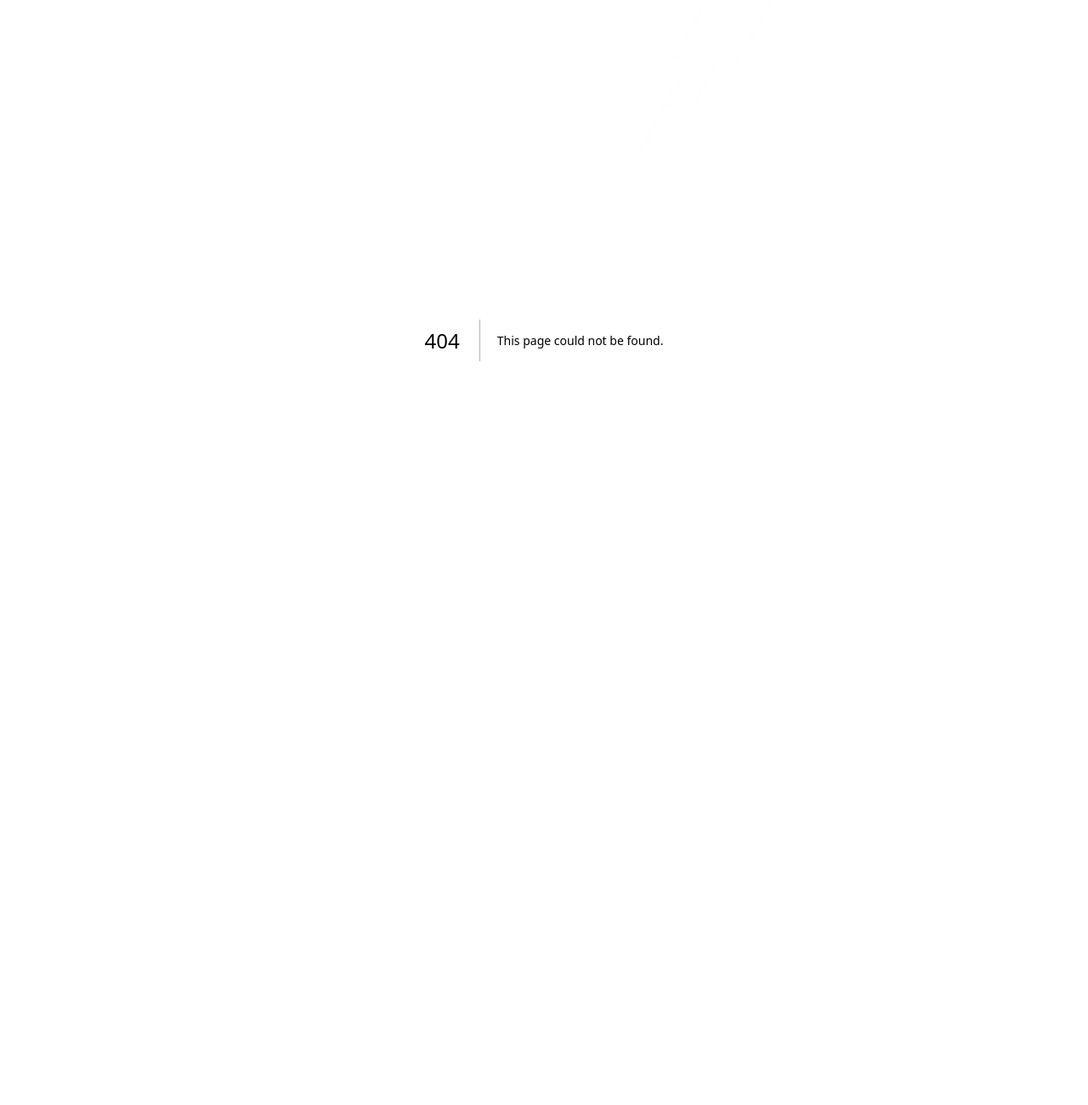
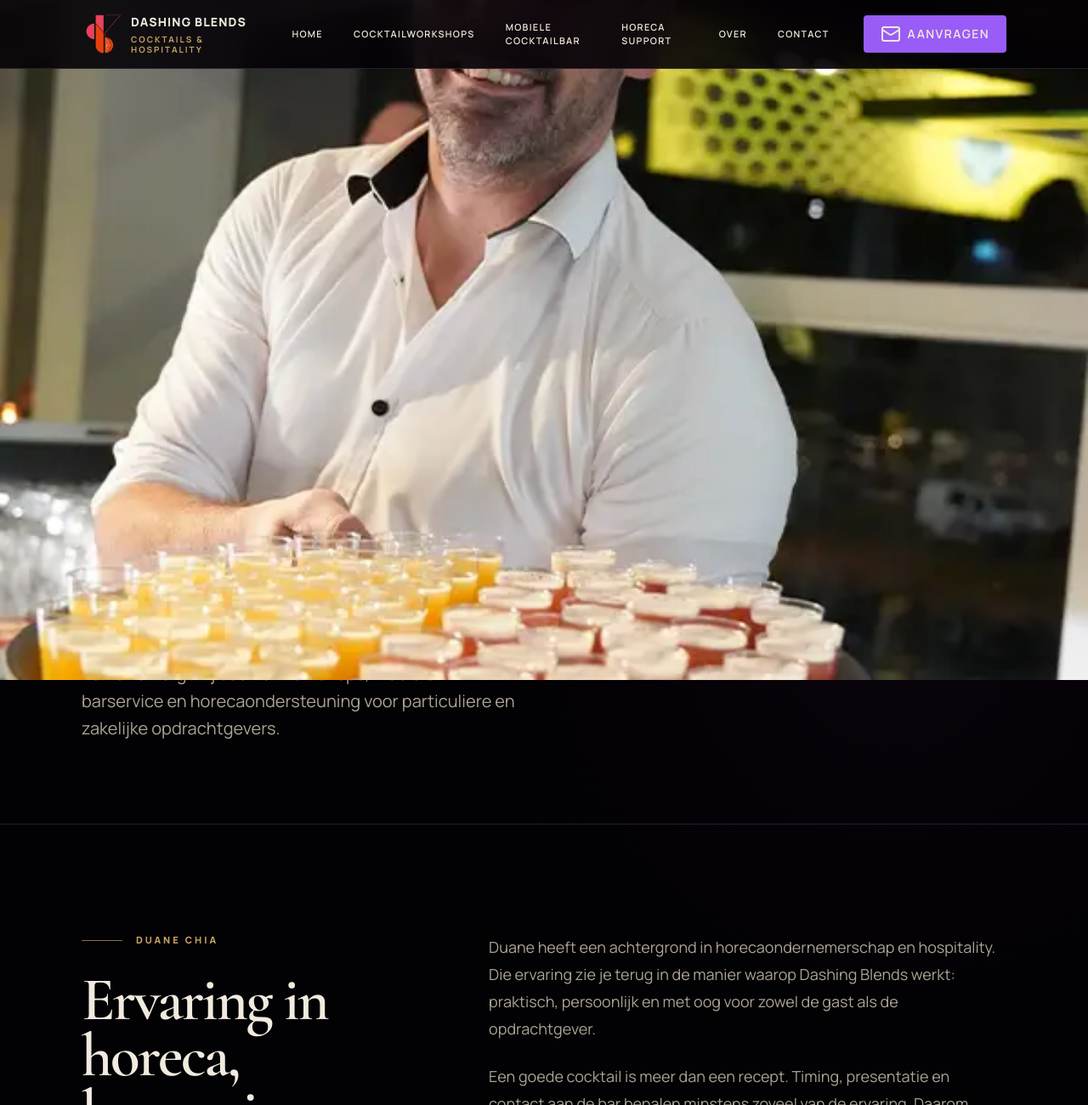
Before and after one commit to VolkerWillems/dashing-blends, a Next.js app: page /over in a window 1280 px wide. Before the commit this address had no page. Shown: the top 1300 px of the page at 85% size. Before the commit the page ends 800 px from the top, so only its background shows below. Built offline with nearby package versions, Linux system fonts and the light colour scheme.

Commit message:
Add about Dashing Blends page

```diff
--- /dev/null
+++ b/app/over/page.tsx
@@ -0,0 +1,121 @@
+import type { Metadata } from "next";
+import Image from "next/image";
+import { BriefcaseBusiness, GlassWater, HeartHandshake } from "lucide-react";
+
+import { ContactCta } from "@/components/contact-cta";
+import { PageHero } from "@/components/page-hero";
+import { SiteFooter } from "@/components/site-footer";
+import { SiteHeader } from "@/components/site-header";
+
+export const metadata: Metadata = {
+  title: "Over Dashing Blends",
+  description:
+    "Maak kennis met Duane en Dashing Blends: cocktails, gastvrijheid en professionele horecaondersteuning vanuit Venlo.",
+};
+
+export default function AboutPage() {
+  return (
+    <main className="overflow-hidden">
+      <SiteHeader />
+      <PageHero
+        eyebrow="Over Dashing Blends"
+        title="Gastvrijheid met aandacht voor het moment."
+        introduction="Dashing Blends is het bedrijf van Duane Chia. Vanuit Venlo verzorgt hij cocktailworkshops, mobiele barservice en horecaondersteuning voor particuliere en zakelijke opdrachtgevers."
+        image="/duane-04.webp"
+        imageAlt="Duane van Dashing Blends met een dienblad cocktails"
+      />
+
+      <section className="soft-section border-y border-border/70 py-24 sm:py-32">
+        <div className="section-shell grid gap-14 lg:grid-cols-[0.82fr_1.18fr] lg:items-start">
+          <div className="fade-up">
+            <div className="flex items-center gap-4">
+              <span className="h-px w-12 bg-secondary/70" />
+              <span className="eyebrow-copy text-secondary">Duane Chia</span>
+            </div>
+            <h2 className="display-copy mt-7 text-5xl leading-[0.92] sm:text-6xl xl:text-7xl">
+              Ervaring in horeca, barservice en gastcontact.
+            </h2>
+          </div>
+
+          <div className="fade-up max-w-3xl space-y-6 text-base leading-8 text-muted-foreground sm:text-lg">
+            <p>
+              Duane heeft een achtergrond in horecaondernemerschap en hospitality. Die ervaring zie je terug in de manier waarop Dashing Blends werkt: praktisch, persoonlijk en met oog voor zowel de gast als de opdrachtgever.
+            </p>
+            <p>
+              Een goede cocktail is meer dan een recept. Timing, presentatie en contact aan de bar bepalen minstens zoveel van de ervaring. Daarom worden techniek en gastvrijheid altijd als één geheel benaderd.
+            </p>
+            <p>
+              Dashing Blends werkt op locatie en stemt iedere opdracht af op de gelegenheid, de groep en de beschikbare voorzieningen.
+            </p>
+          </div>
+        </div>
+      </section>
+
+      <section className="section-shell py-24 sm:py-32">
+        <div className="grid gap-6 md:grid-cols-3">
+          <article className="subtle-panel fade-up border border-border p-8 sm:p-10">
+            <GlassWater className="text-secondary" aria-hidden />
+            <h3 className="display-copy mt-9 text-4xl">Vakmanschap</h3>
+            <p className="mt-5 leading-8 text-muted-foreground">
+              Kennis van cocktails, materialen en bartechnieken, helder uitgelegd of professioneel uitgevoerd.
+            </p>
+          </article>
+          <article className="subtle-panel fade-up border border-border p-8 sm:p-10">
+            <HeartHandshake className="text-secondary" aria-hidden />
+            <h3 className="display-copy mt-9 text-4xl">Gastvrijheid</h3>
+            <p className="mt-5 leading-8 text-muted-foreground">
+              Aandacht voor gasten en een ontspannen benadering zonder in te leveren op professionaliteit.
+            </p>
+          </article>
+          <article className="subtle-panel fade-up border border-border p-8 sm:p-10">
+            <BriefcaseBusiness className="text-secondary" aria-hidden />
+            <h3 className="display-copy mt-9 text-4xl">Duidelijkheid</h3>
+            <p className="mt-5 leading-8 text-muted-foreground">
+              Concrete afspraken over invulling, planning en praktische zaken voordat de opdracht begint.
+            </p>
+          </article>
+        </div>
+      </section>
+
+      <section className="soft-section border-y border-border/70 py-24 sm:py-32">
+        <div className="section-shell grid gap-12 lg:grid-cols-[1.08fr_0.92fr] lg:items-center">
+          <div className="grid grid-cols-[0.72fr_1fr] gap-5">
+            <div className="image-frame fade-up min-h-[520px] translate-y-10">
+              <Image
+                src="/duane-02.webp"
+                alt="Duane tijdens een cocktailworkshop"
+                fill
+                sizes="(min-width: 1024px) 32vw, 45vw"
+                className="object-cover object-[50%_20%]"
+              />
+              <div className="editorial-overlay" />
+            </div>
+            <div className="image-frame fade-up min-h-[620px]">
+              <Image
+                src="/duane-03.webp"
+                alt="Duane achter de bar"
+                fill
+                sizes="(min-width: 1024px) 38vw, 55vw"
+                className="object-cover object-center"
+              />
+              <div className="editorial-overlay" />
+            </div>
+          </div>
+
+          <div className="fade-up lg:pl-10">
+            <p className="eyebrow-copy text-secondary">Werkwijze</p>
+            <h2 className="display-copy mt-5 text-5xl leading-[0.92] sm:text-6xl xl:text-7xl">
+              Persoonlijk contact, passend voorstel, goede uitvoering.
+            </h2>
+            <p className="mt-7 text-base leading-8 text-muted-foreground sm:text-lg">
+              De voorbereiding begint met een duidelijke inventarisatie van datum, locatie, groep en verwachtingen. Vanuit daar wordt bepaald welke dienst en invulling passend zijn.
+            </p>
+          </div>
+        </div>
+      </section>
+
+      <ContactCta />
+      <SiteFooter />
+    </main>
+  );
+}
```
